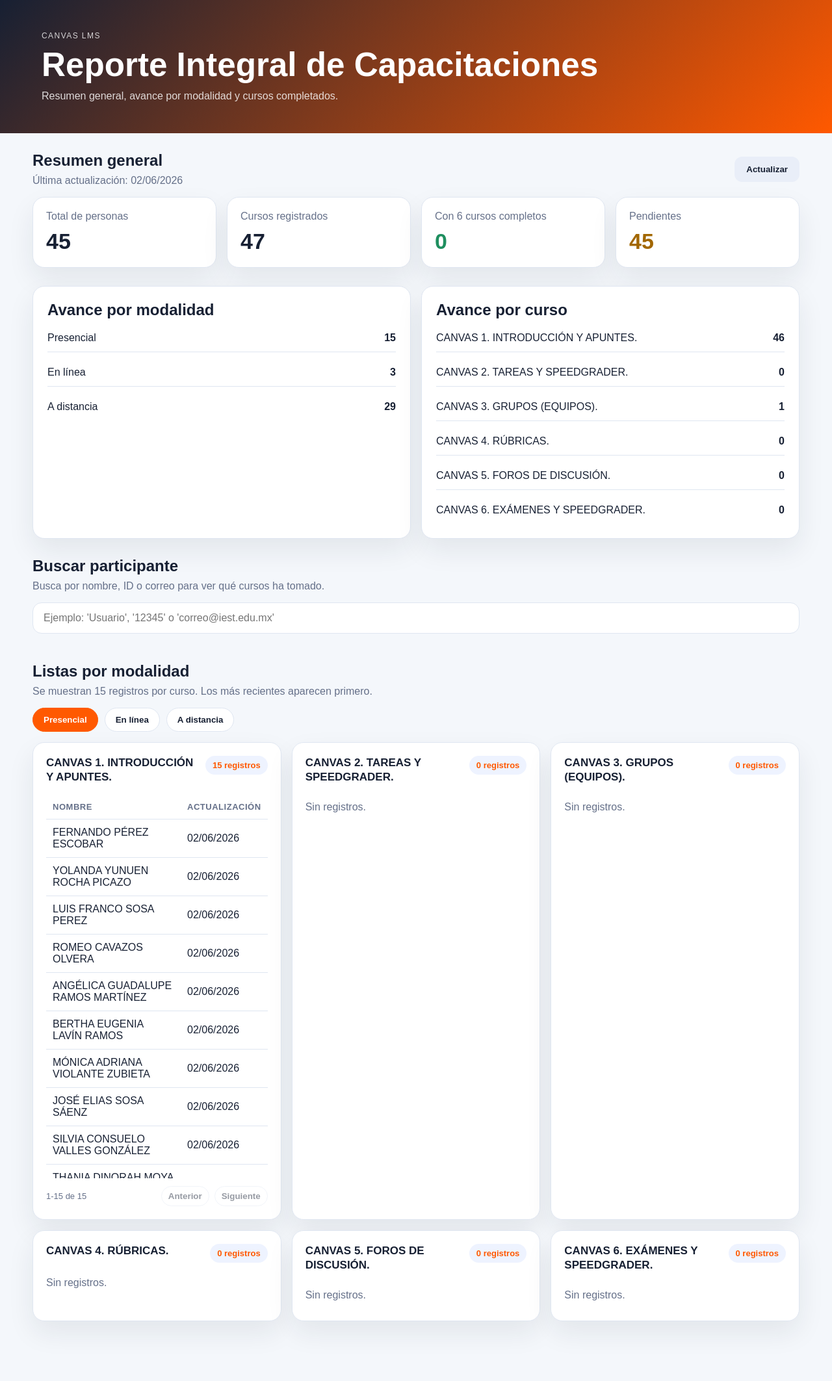
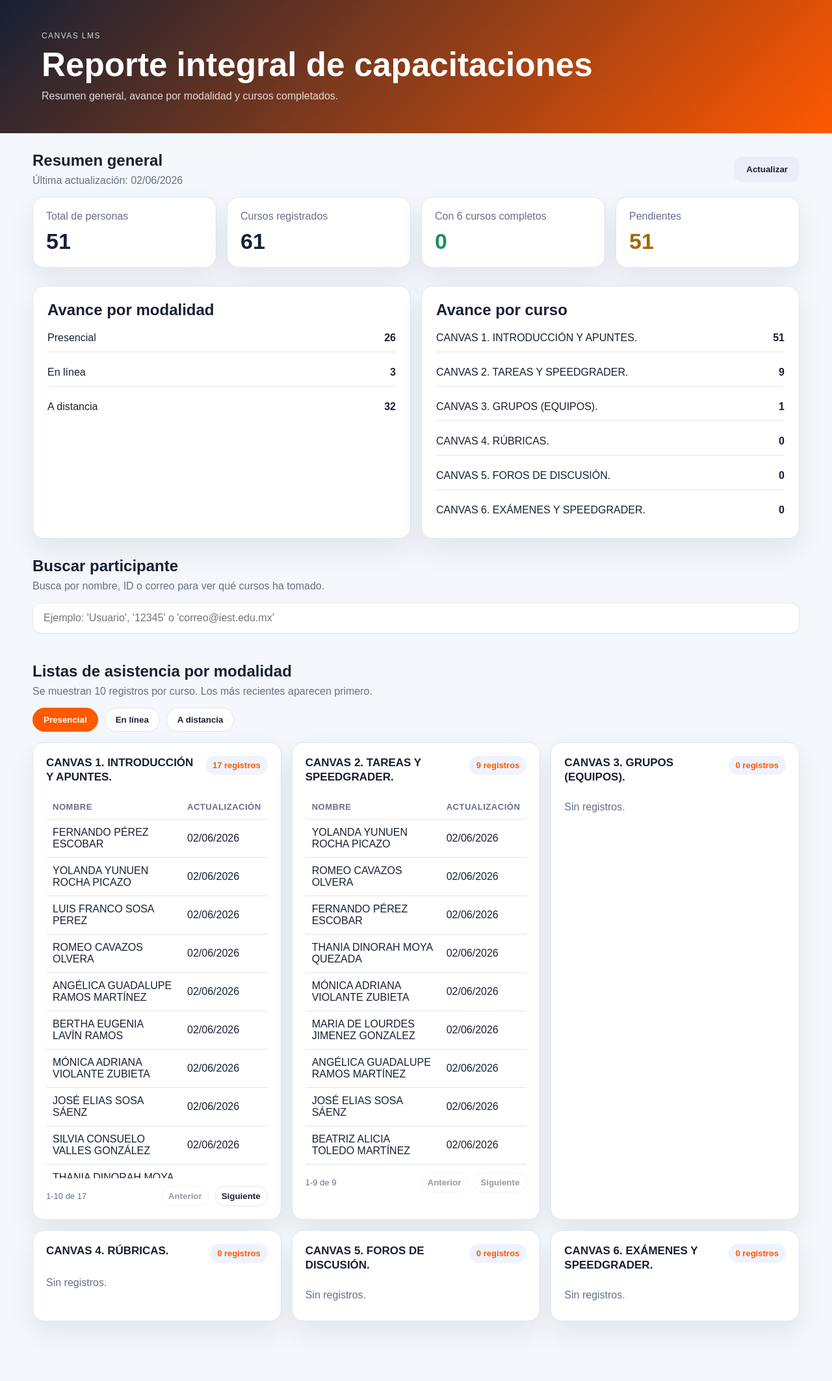
Before and after one commit to renauds25/reporte-canvas, a Flask app: page / in a window 1280 px wide. Shown: the whole page at 65% size. Run offline with Flask 3, Linux system fonts and the light colour scheme.

Commit message:
Actualizar base de datos de maestros

```diff
--- a/data/capacitaciones.csv
+++ b/data/capacitaciones.csv
@@ -17,6 +17,17 @@ id,nombre,curso,modalidad,fecha_actualizacion
 24460,MARTHA EMILIA LEÓN DIX,CANVAS 1. INTRODUCCIÓN Y APUNTES.,Presencial,2026-06-02
 8357,ROMÁN ALBERTO ZAMARRIPA FRANCO,CANVAS 1. INTRODUCCIÓN Y APUNTES.,Presencial,2026-06-02
 22259,ANA JESSICA ESQUEDA GONZÁLEZ,CANVAS 1. INTRODUCCIÓN Y APUNTES.,Presencial,2026-06-02
+23584,DORA  LUISA ROUX OROPEZA,CANVAS 1. INTRODUCCIÓN Y APUNTES.,Presencial,2026-06-02
+15691,ÓSCAR MARTÍNEZ HERNÁNDEZ,CANVAS 1. INTRODUCCIÓN Y APUNTES.,Presencial,2026-06-02
+24288,YOLANDA YUNUEN ROCHA PICAZO,CANVAS 2. TAREAS Y SPEEDGRADER.,Presencial,2026-06-02
+1415,ROMEO CAVAZOS OLVERA,CANVAS 2. TAREAS Y SPEEDGRADER.,Presencial,2026-06-02
+9757,FERNANDO PÉREZ ESCOBAR,CANVAS 2. TAREAS Y SPEEDGRADER.,Presencial,2026-06-02
+23510,THANIA DINORAH MOYA QUEZADA,CANVAS 2. TAREAS Y SPEEDGRADER.,Presencial,2026-06-02
+8296,MÓNICA ADRIANA VIOLANTE ZUBIETA,CANVAS 2. TAREAS Y SPEEDGRADER.,Presencial,2026-06-02
+13861,MARIA DE LOURDES JIMENEZ GONZALEZ,CANVAS 2. TAREAS Y SPEEDGRADER.,Presencial,2026-06-02
+6389,ANGÉLICA GUADALUPE RAMOS MARTÍNEZ,CANVAS 2. TAREAS Y SPEEDGRADER.,Presencial,2026-06-02
+25167,JOSÉ ELIAS SOSA SÁENZ,CANVAS 2. TAREAS Y SPEEDGRADER.,Presencial,2026-06-02
+10113,BEATRIZ ALICIA TOLEDO MARTÍNEZ,CANVAS 2. TAREAS Y SPEEDGRADER.,Presencial,2026-06-02
 25106,NADYEZHDA REYES VASSIOUKOVA,CANVAS 1. INTRODUCCIÓN Y APUNTES.,A distancia,2026-06-02
 8357,ROMÁN ALBERTO ZAMARRIPA FRANCO,CANVAS 1. INTRODUCCIÓN Y APUNTES.,A distancia,2026-06-02
 18479,MARÍA FERNANDA LLAMA LOZA,CANVAS 1. INTRODUCCIÓN Y APUNTES.,A distancia,2026-06-02
@@ -35,6 +46,8 @@ id,nombre,curso,modalidad,fecha_actualizacion
 14912,FABIOLA DUQUE GARCÍA,CANVAS 1. INTRODUCCIÓN Y APUNTES.,A distancia,2026-06-02
 14629,GLORIA ESMERALDA DEL ÁNGEL CAVAZOS,CANVAS 1. INTRODUCCIÓN Y APUNTES.,A distancia,2026-06-02
 17219,ADRIANA PEREZ PERALES RAMÍREZ,CANVAS 1. INTRODUCCIÓN Y APUNTES.,A distancia,2026-06-02
+16486,JOSUÉ HELÍ JIMÉNEZ ARTEAGA,CANVAS 1. INTRODUCCIÓN Y APUNTES.,A distancia,2026-06-02
+13681,ICELA LILLÁN MATA LUNA,CANVAS 1. INTRODUCCIÓN Y APUNTES.,A distancia,2026-06-02
 17297,ADRIÁN GONZÁLEZ TORRES,CANVAS 1. INTRODUCCIÓN Y APUNTES.,A distancia,2026-06-02
 15654,LUIS FELIPE MEDINA DELGADO,CANVAS 1. INTRODUCCIÓN Y APUNTES.,A distancia,2026-06-02
 21558,FABIOLA JACQUELINE FLORES RUIZ,CANVAS 1. INTRODUCCIÓN Y APUNTES.,A distancia,2026-06-02
@@ -45,4 +58,5 @@ id,nombre,curso,modalidad,fecha_actualizacion
 17416,ABRIL NAYELI BRICEÑO HERNANDEZ,CANVAS 1. INTRODUCCIÓN Y APUNTES.,A distancia,2026-06-02
 19009,REGINA BAZALDÚA ARMAS,CANVAS 1. INTRODUCCIÓN Y APUNTES.,A distancia,2026-06-02
 1706,MONICA CRUZ VEGA,CANVAS 1. INTRODUCCIÓN Y APUNTES.,A distancia,2026-06-02
+26689,SANDRA ISABEL BAUTISTA CABRERA,CANVAS 1. INTRODUCCIÓN Y APUNTES.,A distancia,2026-06-02
 9290,LAURA HERLINDA HERNÁNDEZ ARRESE,CANVAS 1. INTRODUCCIÓN Y APUNTES.,A distancia,2026-06-02
--- a/static/js/app.js
+++ b/static/js/app.js
@@ -1,6 +1,6 @@
 let reporte = null;
 let modalidadActiva = "Presencial";
-const registrosPorPagina = 15;
+const registrosPorPagina = 10;
 const paginasCurso = {};
 
 const $ = (selector) => document.querySelector(selector);
--- a/templates/index.html
+++ b/templates/index.html
@@ -3,14 +3,14 @@
 <head>
     <meta charset="utf-8">
     <meta name="viewport" content="width=device-width, initial-scale=1">
-    <title>Reporte Integral de Capacitaciones Canvas LMS</title>
+    <title>Reporte integral de capacitaciones Canvas LMS</title>
     <link rel="stylesheet" href="{{ url_for('static', filename='css/styles.css') }}">
 </head>
 <body>
     <header class="hero">
         <div>
             <p class="eyebrow">Canvas LMS</p>
-            <h1>Reporte Integral de Capacitaciones</h1>
+            <h1>Reporte integral de capacitaciones</h1>
             <p class="subtitle">Resumen general, avance por modalidad y cursos completados.</p>
         </div>
     </header>
@@ -70,8 +70,8 @@
         <section class="section">
             <div class="section-title">
                 <div>
-                    <h2>Listas por modalidad</h2>
-                    <p>Se muestran 15 registros por curso. Los más recientes aparecen primero.</p>
+                    <h2>Listas de asistencia por modalidad</h2>
+                    <p>Se muestran 10 registros por curso. Los más recientes aparecen primero.</p>
                 </div>
             </div>
             <div id="modalidadTabs" class="tabs"></div>
```
